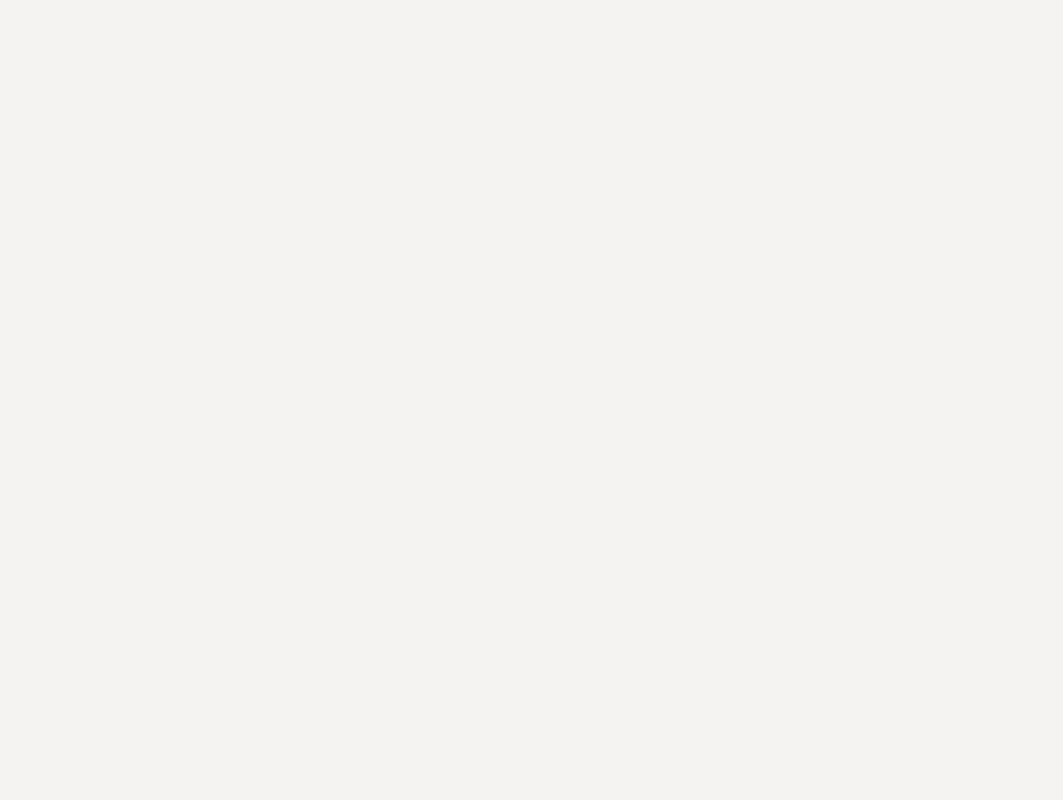
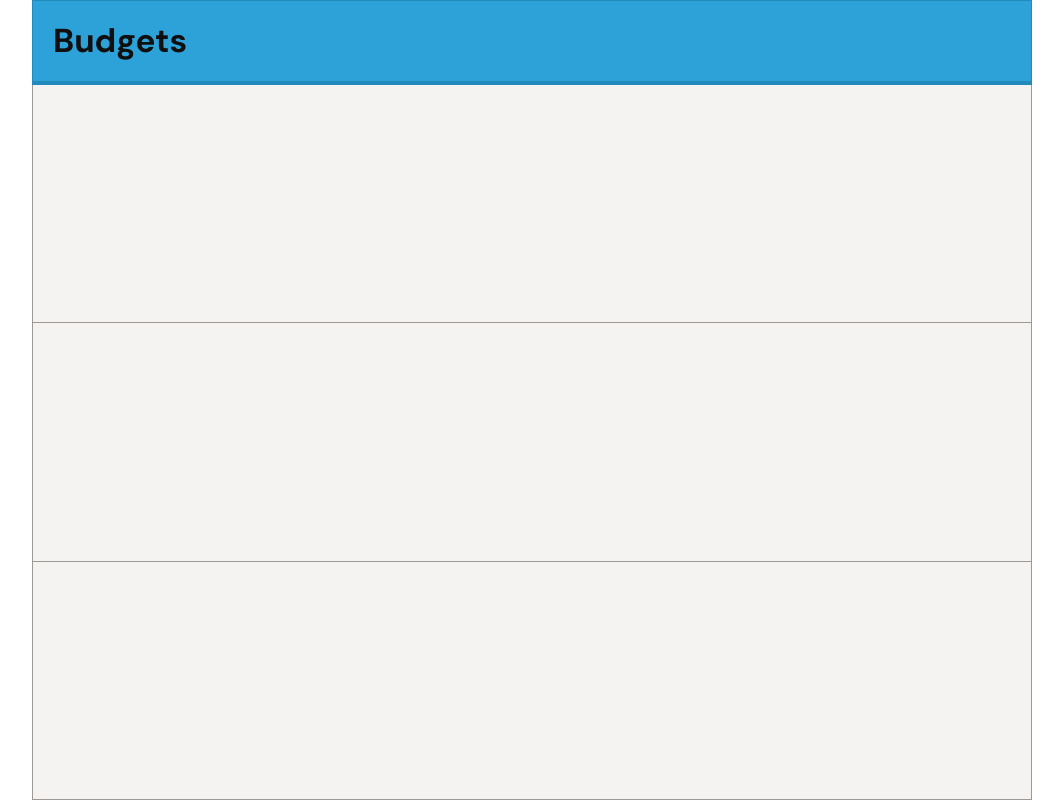
Before and after one commit to daniel-howorth/budget-app, a React (Vite) app: page / in a window 1280 px wide. Shown: the whole page, without its empty margins (108-1171 px from the left). Built offline with nearby package versions, Linux system fonts and the light colour scheme.

Commit message:
Created Header and added it to Layout

```diff
--- a/src/components/App/App.module.css
+++ b/src/components/App/App.module.css
@@ -1,6 +1,6 @@
 .wrapper {
   min-height: 100%;
-  max-width: 1500px;
+  max-width: 1000px;
   margin: 0 auto;
   background-color: var(--color-gray-100);
   display: grid;
--- /dev/null
+++ b/src/components/Header/Header.jsx
@@ -0,0 +1,12 @@
+import React from "react";
+import styles from "./Header.module.css";
+
+function Header() {
+  return (
+    <header className={`${styles.header} padding--md`}>
+      <h1 className="text--xxl">Budgets</h1>
+    </header>
+  );
+}
+
+export default Header;
--- /dev/null
+++ b/src/components/Header/Header.module.css
@@ -0,0 +1,9 @@
+.header {
+  background-color: var(--color-primary);
+  border: 1px solid var(--color-primary-dark);
+  border-bottom-width: 4px;
+}
+
+.header h1 {
+  margin-bottom: 0;
+}
--- /dev/null
+++ b/src/components/Header/index.js
@@ -0,0 +1,2 @@
+export * from './Header';
+export { default } from './Header';
--- a/src/components/Layout/Layout.jsx
+++ b/src/components/Layout/Layout.jsx
@@ -1,8 +1,16 @@
 import React from "react";
 import styles from "./Layout.module.css";
+import Header from "../Header";
 
 function Layout() {
-  return <div className={styles.layout}></div>;
+  return (
+    <div className={styles.layout}>
+      <Header />
+      <section></section>
+      <section></section>
+      <section></section>
+    </div>
+  );
 }
 
 export default Layout;
--- a/src/components/Layout/Layout.module.css
+++ b/src/components/Layout/Layout.module.css
@@ -2,3 +2,9 @@
   display: grid;
   grid-template-rows: min-content 1fr 1fr 1fr;
 }
+
+.layout section {
+  background-color: var(--color-gray-100);
+  border: 1px solid var(--color-gray-500);
+  border-top: 0;
+}
--- a/src/global.css
+++ b/src/global.css
@@ -205,7 +205,7 @@ a {
   --color-text: var(--color-gray-900);
   --color-text-heading: var(--black);
   --color-text-subtle: var(--color-gray-700);
-  --color-body: var(--color-gray-300);
+  --color-body: var(--white);
   --color-border: var(--color-gray-700);
   --color-surface: var(--white);
 
@@ -407,6 +407,48 @@ e.g., margin-top--md: --space-md becomes --space-lg
   margin-bottom: var(--space-xxl);
 }
 
+.padding--md {
+  padding: var(--space-md);
+}
+
+.padding--sm {
+  padding: var(--space-sm);
+}
+
+.padding--lg {
+  padding: var(--space-lg);
+}
+
+.padding-x--md {
+  padding-left: var(--space-md);
+  padding-right: var(--space-md);
+}
+
+.padding-x--sm {
+  padding-left: var(--space-sm);
+  padding-right: var(--space-sm);
+}
+
+.padding-x--lg {
+  padding-left: var(--space-lg);
+  padding-right: var(--space-lg);
+}
+
+.padding-y--md {
+  padding-top: var(--space-md);
+  padding-bottom: var(--space-md);
+}
+
+.padding-y--sm {
+  padding-top: var(--space-sm);
+  padding-bottom: var(--space-sm);
+}
+
+.padding-y--lg {
+  padding-top: var(--space-lg);
+  padding-bottom: var(--space-lg);
+}
+
 .visually-hidden {
   position: absolute;
   overflow: hidden;
```
